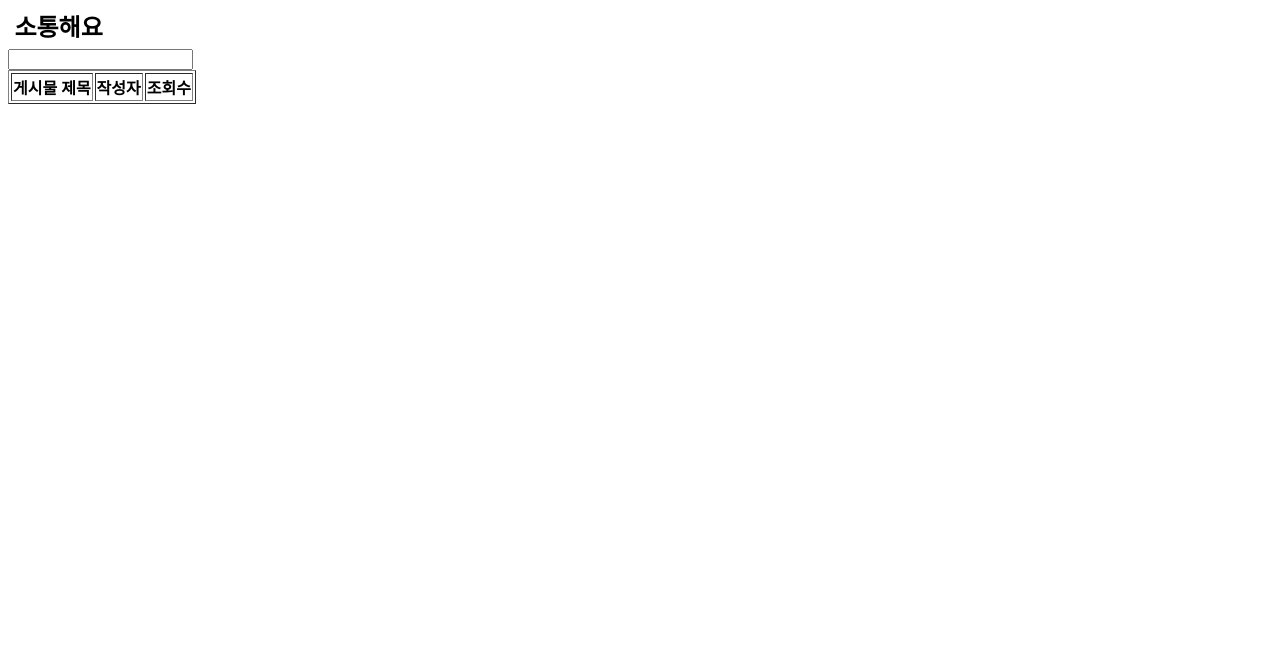
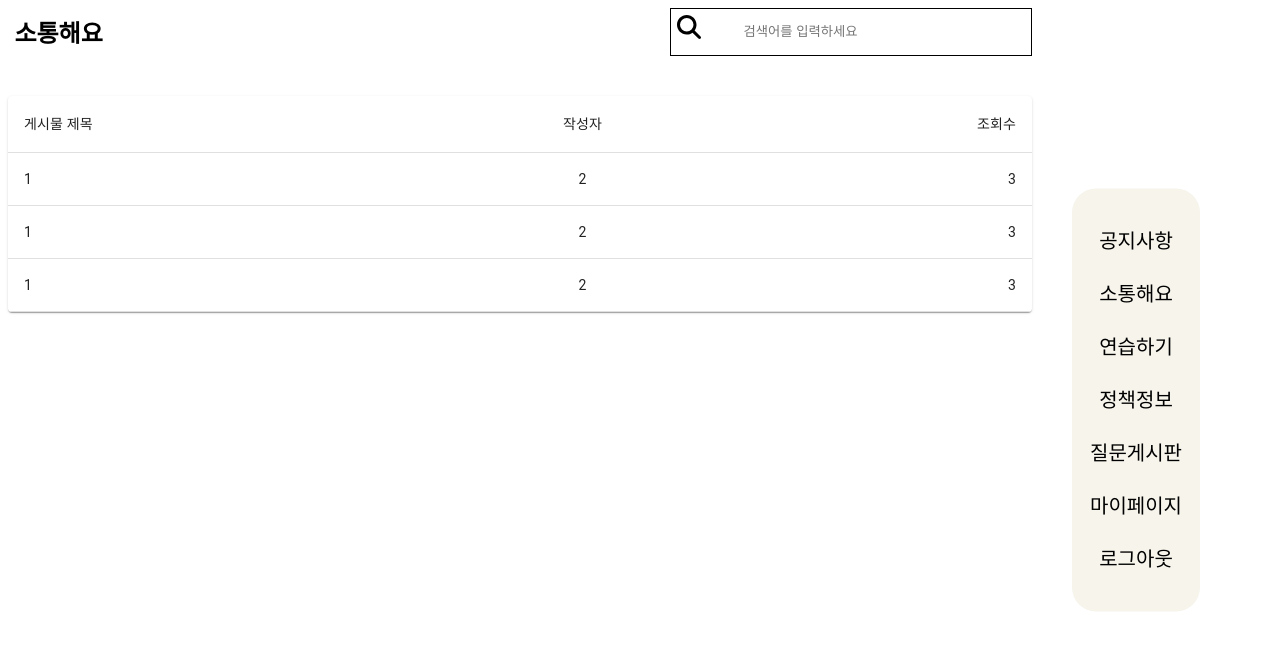
Before and after one commit to Like-Lion-NSU/Elementary_School, a React (Create React App) app in the folder FE/elementary_school_react/: page /question in a window 1280 px wide. Shown: the top 650 px of the page. Built offline with nearby package versions, Linux system fonts and the light colour scheme.

Commit message:
[Feat]소통해요 1차완성

```diff
--- a/FE/elementary_school_react/package.json
+++ b/FE/elementary_school_react/package.json
@@ -3,9 +3,12 @@
   "version": "0.1.0",
   "private": true,
   "dependencies": {
+    "@emotion/react": "^11.11.1",
+    "@emotion/styled": "^11.11.0",
     "@fortawesome/fontawesome-svg-core": "^6.4.0",
     "@fortawesome/free-solid-svg-icons": "^6.4.0",
     "@fortawesome/react-fontawesome": "^0.2.0",
+    "@mui/material": "^5.14.3",
     "@testing-library/jest-dom": "^5.17.0",
     "@testing-library/react": "^13.4.0",
     "@testing-library/user-event": "^13.5.0",
--- a/FE/elementary_school_react/src/css/question.css
+++ b/FE/elementary_school_react/src/css/question.css
@@ -0,0 +1,32 @@
+/* 사이드바와 영역 나눔 */
+.questionJ-devide {
+  width: 80vw;
+}
+
+.questionJ-sidebar {
+  width: 20vw;
+}
+/* 소통해요 페이지 상단 */
+.questionJ-Upside {
+  display: flex;
+  justify-content: space-between;
+  margin-bottom: 5vh;
+}
+/* 상단-검색창영역 */
+.questionJ-search {
+  width: 45vh;
+  border: 1px solid black;
+  display: flex;
+}
+/* 상단-검색창-input */
+.questionJ-search input {
+  height: 90%;
+  width: 70%;
+  margin: auto;
+  border: none;
+}
+
+/* 소통해요 게시판 글이 나올 영역 */
+.questionJ-table {
+  width: 80vw;
+}
--- a/FE/elementary_school_react/src/question/question.js
+++ b/FE/elementary_school_react/src/question/question.js
@@ -1,23 +1,65 @@
 import React from "react";
 import { Link } from "react-router-dom";
 import "../css/question.css";
+import Table from "@mui/material/Table";
+import TableBody from "@mui/material/TableBody";
+import TableCell from "@mui/material/TableCell";
+import TableContainer from "@mui/material/TableContainer";
+import TableHead from "@mui/material/TableHead";
+import TableRow from "@mui/material/TableRow";
+import Paper from "@mui/material/Paper";
+import Sidebar from "../sidebar/sidebar";
+import { FontAwesomeIcon } from "@fortawesome/react-fontawesome";
+import { faSearch } from "@fortawesome/free-solid-svg-icons";
+
 const Question = () => {
   return (
-    <div className="question-page" id="questionJ-container">
-      <div>
-        <h2>소통해요</h2>
-        <input />
+    <div className="questionJ-page" id="questionJ-container">
+      <div className="questionJ-devide">
+        <div className="questionJ-Upside">
+          <div className="questionJ-title">
+            <h2>소통해요</h2>
+          </div>
+          <div className="questionJ-search">
+            <h2 style={{ color: "black" }}>
+              <FontAwesomeIcon icon={faSearch} />
+            </h2>
+            <input className="search" placeholder="검색어를 입력하세요" />
+          </div>
+        </div>
+        <div className="questionJ-table" border>
+          <TableContainer component={Paper}>
+            <Table aria-label="simple table">
+              <TableHead>
+                <TableRow>
+                  <TableCell align="left">게시물 제목</TableCell>
+                  <TableCell align="center">작성자</TableCell>
+                  <TableCell align="right">조회수</TableCell>
+                </TableRow>
+              </TableHead>
+              <TableBody>
+                <TableRow muiTablePaperProps>
+                  <TableCell>1</TableCell>
+                  <TableCell align="center">2</TableCell>
+                  <TableCell align="right">3</TableCell>
+                </TableRow>
+                <TableRow>
+                  <TableCell>1</TableCell>
+                  <TableCell align="center">2</TableCell>
+                  <TableCell align="right">3</TableCell>
+                </TableRow>
+                <TableRow>
+                  <TableCell>1</TableCell>
+                  <TableCell align="center">2</TableCell>
+                  <TableCell align="right">3</TableCell>
+                </TableRow>
+              </TableBody>
+            </Table>
+          </TableContainer>
+        </div>
       </div>
-      <div>
-        <table border={1}>
-          <thead>
-            <tr>
-              <th>게시물 제목</th>
-              <th>작성자</th>
-              <th>조회수</th>
-            </tr>
-          </thead>
-        </table>
+      <div className="questionJ-sidebar">
+        <Sidebar />
       </div>
     </div>
   );
```
Also changed, not shown: 1 other file (tests, documents, lock files or other folders).
